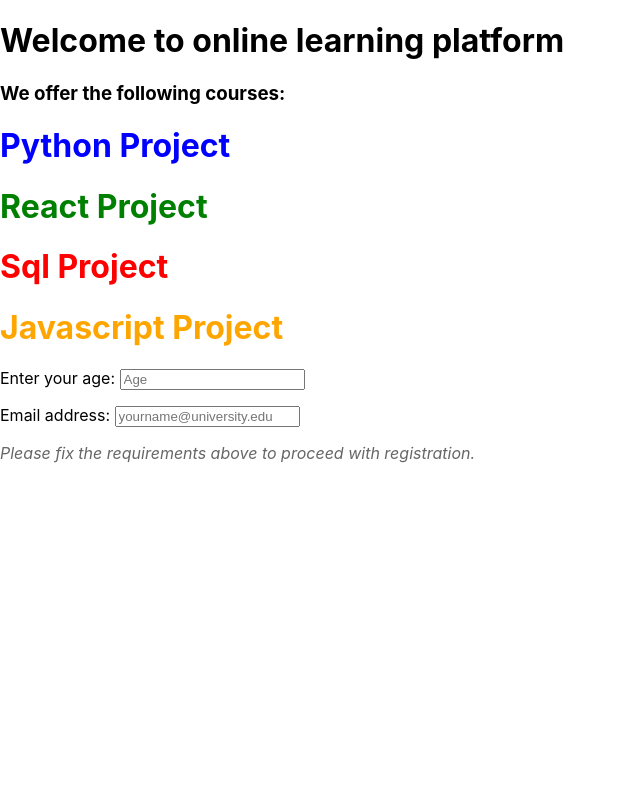
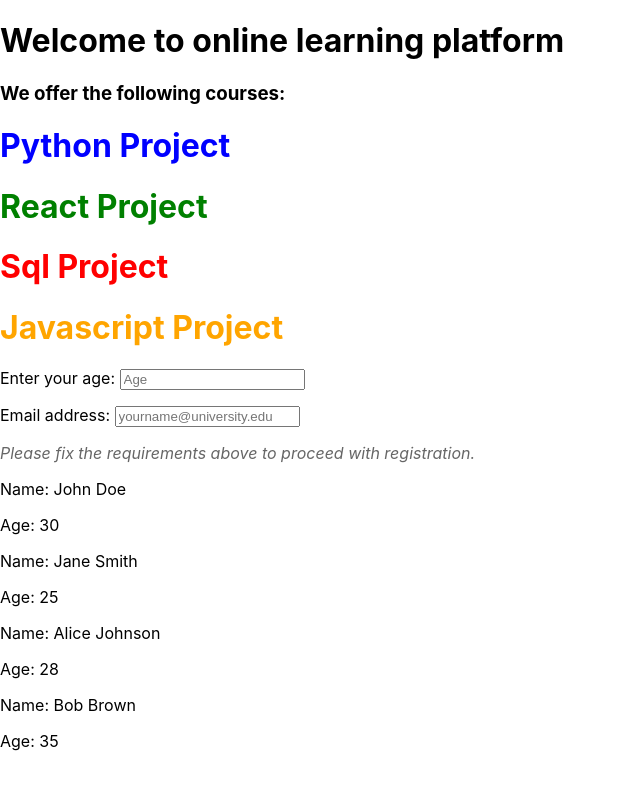
Before and after one commit to dearbhupi/reactMoyeMoye, a React (Create React App) app: page / in a window 1280 px wide. Shown: the top 790 px of the page, without its empty margins (0-640 px from the left). Built offline with nearby package versions, Linux system fonts and the light colour scheme.

Commit message:
add functionlaity of data

```diff
--- a/src/App.js
+++ b/src/App.js
@@ -3,6 +3,7 @@ import './App.css';
 import HelloWorld from './pages/HelloWorld';
 import CourseTitlePage from './pages/CourseTitlePage';
 import RegisterForm from './pages/RegisterForm';
+import UserData from './utils/UserData';
 
 function App() {
   return (
@@ -10,6 +11,7 @@ function App() {
       <HelloWorld />
       <CourseTitlePage/>
       <RegisterForm/>
+      <UserData/>
     </div>
   );
 }
--- /dev/null
+++ b/src/utils/UserData.js
@@ -0,0 +1,24 @@
+import React from 'react';
+
+// Moving this outside prevents recreation on every render
+const USER_DATA = [
+  { name: "John Doe", age: 30 },
+  { name: "Jane Smith", age: 25 },
+  { name: "Alice Johnson", age: 28 },
+  { name: "Bob Brown", age: 35 }
+];
+
+function UserData() {
+  return (
+    <div>
+      {USER_DATA.map((user, index) => (
+        <div key={index}>
+          <p>Name: {user.name}</p>
+          <p>Age: {user.age}</p>
+        </div>
+      ))}
+    </div>
+  );
+}
+
+export default UserData;
```
